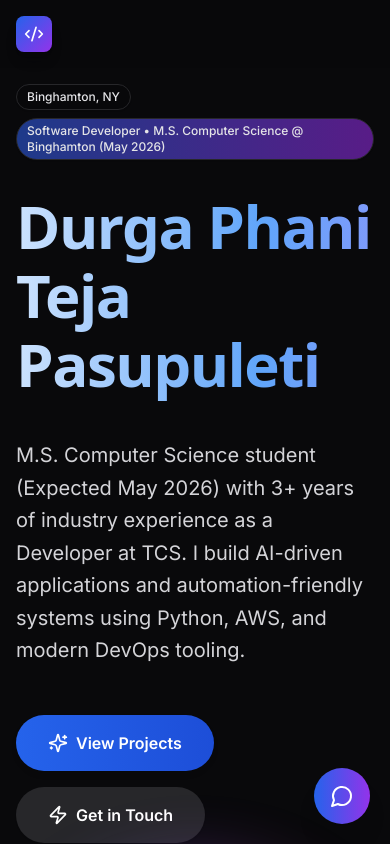
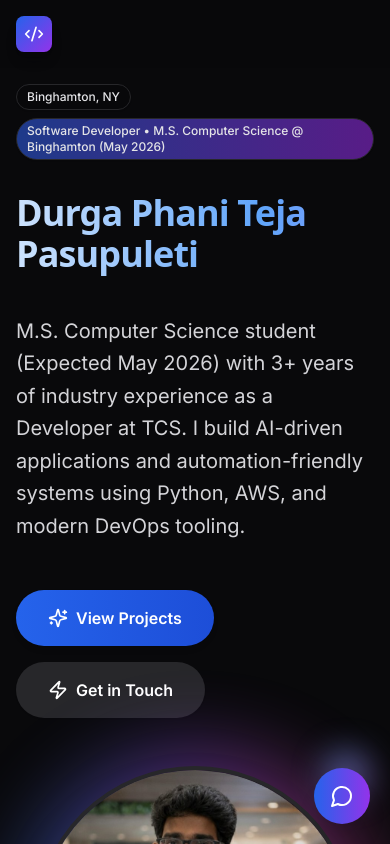
Before and after one commit to durga985/portfolio, a Next.js app: page / in a window 390 px wide. Shown: the top 844 px of the page. Built offline with nearby package versions, Linux system fonts and the light colour scheme.

Commit message:
small change

```diff
--- a/app/page.tsx
+++ b/app/page.tsx
@@ -17,7 +17,9 @@ import { Sparkles, Code, Zap, BookOpen, Brain, Cpu, Rocket, TrendingUp, ArrowRig
 import { useEffect, useRef, useState } from "react";
 
 export default function HomePage() {
-  const fullTypedName = "Durga Phani Teja Pasupuleti";
+  const firstNameLine = "Durga Phani Teja";
+  const surnameLine = "Pasupuleti";
+  const fullTypedName = `${firstNameLine} ${surnameLine}`;
   const [showWelcome, setShowWelcome] = useState(true);
   const [typedName, setTypedName] = useState("");
   const [isHeroInView, setIsHeroInView] = useState(true);
@@ -100,9 +102,12 @@ export default function HomePage() {
               </div>
 
               <div className="animate-fade-in-up">
-                <h1 className="pb-2 text-6xl sm:text-7xl font-sans font-bold tracking-tight leading-[1.15] bg-gradient-to-r from-zinc-900 via-blue-600 to-purple-600 dark:from-white dark:via-blue-400 dark:to-purple-400 bg-clip-text text-transparent animate-text-gradient">
-                  {typedName}
-                  <span className="ml-1 inline-block animate-pulse">|</span>
+                <h1 className="pb-2 text-4xl sm:text-5xl lg:text-6xl xl:text-7xl font-sans font-bold tracking-tight leading-[1.15] bg-gradient-to-r from-zinc-900 via-blue-600 to-purple-600 dark:from-white dark:via-blue-400 dark:to-purple-400 bg-clip-text text-transparent animate-text-gradient">
+                  <span className="block">{typedName.slice(0, firstNameLine.length)}</span>
+                  <span className="block min-h-[1.15em]">
+                    {typedName.length > firstNameLine.length + 1 ? typedName.slice(firstNameLine.length + 1) : ""}
+                    <span className="ml-1 inline-block animate-pulse align-baseline">|</span>
+                  </span>
                 </h1>
               </div>
 
```
